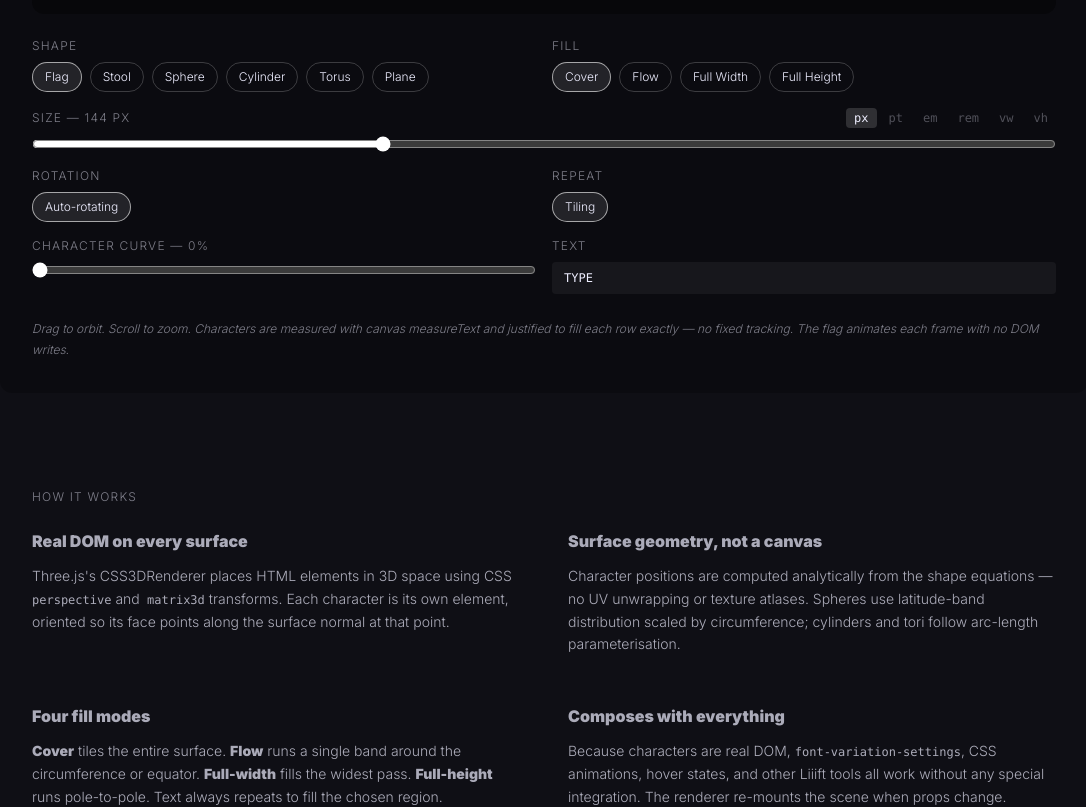
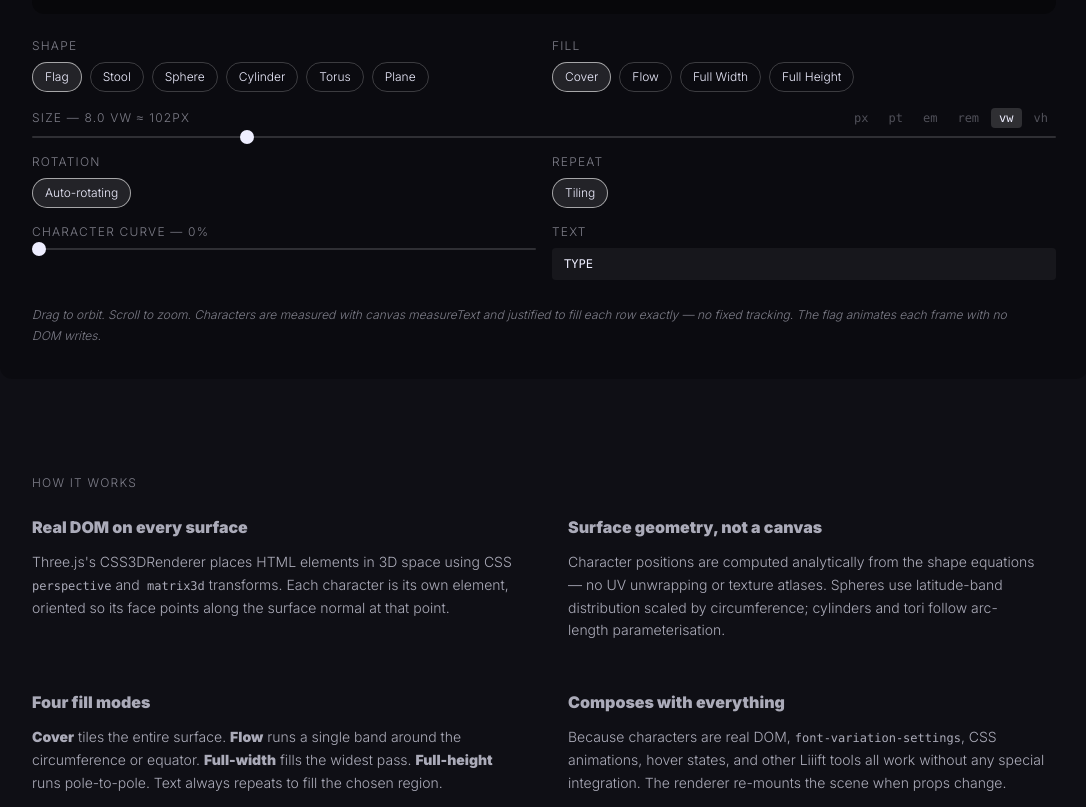
Before and after one commit to Liiift-Studio/wrapType, a Next.js app in the folder site/: page / in a window 1280 px wide. Shown: the part 1355-2162 px from the top of the page, without its empty margins (96-1182 px from the left). Built offline with nearby package versions, Linux system fonts and the light colour scheme.

Commit message:
Default demo font size to 8vw; sync site-kit migration

```diff
--- a/site/src/app/globals.css
+++ b/site/src/app/globals.css
@@ -1,46 +1,10 @@
+/* Per-tool theme for wrapType — base styles live in base.css (synced from type-tools/shared/styles/). */
 @import "tailwindcss";
-
-@font-face {
-	font-family: "Merriweather";
-	src: url("/fonts/Merriweather.woff2") format("woff2");
-	font-weight: 100 900;
-	font-style: normal;
-	font-display: swap;
-}
-
-@font-face {
-	font-family: "Merriweather";
-	src: url("/fonts/Merriweather-Italic.woff2") format("woff2");
-	font-weight: 100 900;
-	font-style: italic;
-	font-display: swap;
-}
+@import "./base.css";
 
 :root {
 	--background: hsl(240, 18%, 7%);
-	--foreground: #eeeeff;
+	--foreground: #eeeeff; /* cooler tint for wrapType */
 	--accent: rgba(160, 140, 255, 0.85);
 	--font-sans: var(--font-inter), sans-serif;
-	--font-merriweather: "Merriweather";
 }
-
-@theme inline {
-	--color-background: var(--background);
-	--color-foreground: var(--foreground);
-}
-
-button, [role="button"] {
-	cursor: pointer;
-}
-
-* {
-	box-sizing: border-box;
-}
-
-body {
-	background: var(--background);
-	color: var(--foreground);
-	font-family: var(--font-sans);
-	overflow-anchor: none;
-	text-rendering: optimizeLegibility;
-}
--- a/site/src/app/page.tsx
+++ b/site/src/app/page.tsx
@@ -4,6 +4,8 @@ import CopyInstall from "@/components/CopyInstall"
 import CodeBlock from "@/components/CodeBlock"
 import ToolDirectory from "@/components/ToolDirectory"
 import { version } from "../../../package.json"
+import { version as siteVersion } from "../../package.json"
+import SiteFooter from "../components/SiteFooter"
 
 export default function Home() {
 	return (
@@ -229,15 +231,7 @@ scene.destroy()`} />
 				</div>
 			</section>
 
-			{/* Footer */}
-			<footer className="w-full max-w-2xl lg:max-w-5xl flex flex-col gap-6 pt-8 border-t border-white/10 text-xs">
-				<ToolDirectory current="wrapType" />
-				<hr className="border-white/10" />
-				<div className="grid grid-cols-2 sm:grid-cols-4 gap-x-8 opacity-50">
-					<a href="https://liiift.studio" className="hover:opacity-100 transition-opacity">liiift.studio</a>
-					<span className="sm:col-start-4">wrapType v{version}</span>
-				</div>
-			</footer>
+			<SiteFooter current="wrapType" npmVersion={version} siteVersion={siteVersion} />
 
 		</main>
 	)
--- a/site/src/components/Demo.tsx
+++ b/site/src/components/Demo.tsx
@@ -149,8 +149,8 @@ export default function Demo() {
 	const [curve,   setCurve]   = useState(0)
 
 	// Size in selected unit
-	const [sizeValue, setSizeValue] = useState(144)
-	const [sizeUnit,  setSizeUnit]  = useState<SizeUnit>("px")
+	const [sizeValue, setSizeValue] = useState(8)
+	const [sizeUnit,  setSizeUnit]  = useState<SizeUnit>("vw")
 	const fontSizePx = toPx(sizeValue, sizeUnit)
 
 	// 3D mesh drop state
```
